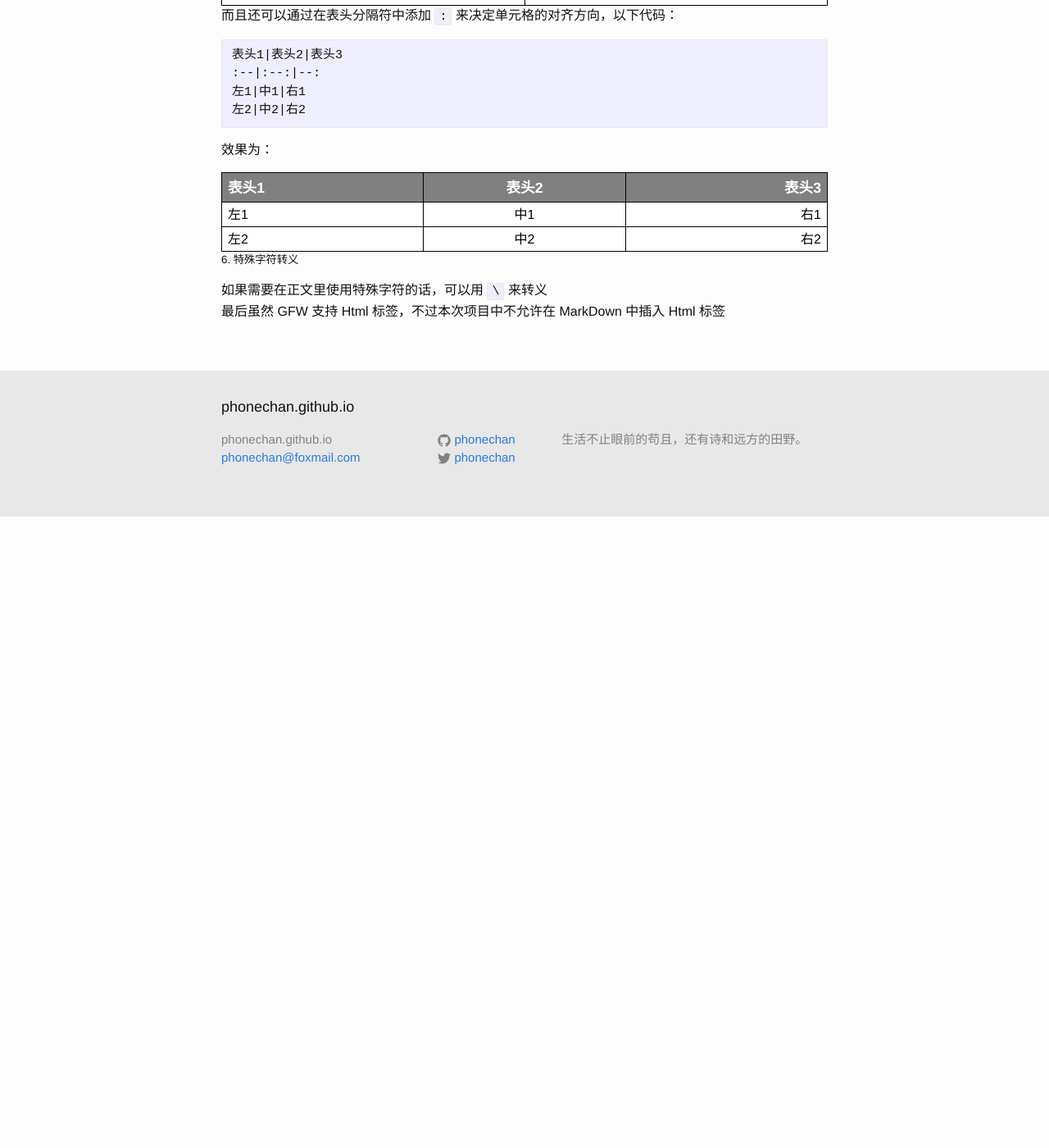
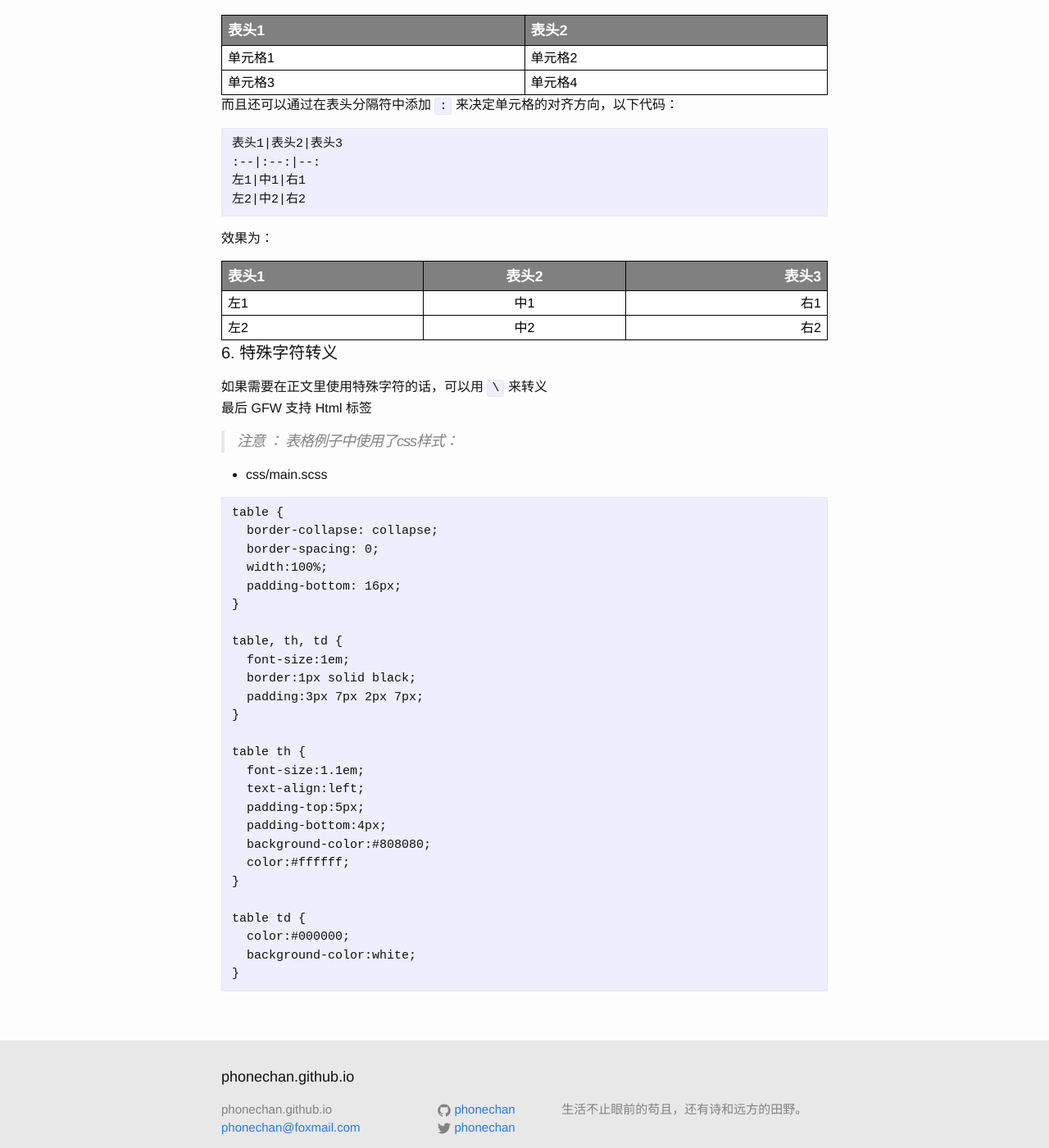
Before and after one commit to phonechan/phonechan.github.io, a Jekyll site: the page built from _posts/2016-03-25-markdown-grammar.md, in a window 1280 px wide and 1400 px high, scrolled down 3718 px. Shown: the whole window at 82% size. Built offline with Jekyll 4.4.1, drawn with Linux system fonts in a browser that asks for light colours; before the commit the page ends 4348 px from its top, so only the background shows below that.

Commit message:
add new empty blog

````diff
--- a/_posts/2016-03-11-commit-message.markdown
+++ b/_posts/2016-03-11-commit-message.markdown
@@ -2,7 +2,7 @@
 layout: post
 title:  "Commit message 和 Change log 编写指南"
 date:   2016-03-11 23:07:05 +0800
-categories: jekyll update
+categories: git
 ---
 
 
--- a/_posts/2016-03-14-parcelable-serializable.markdown
+++ b/_posts/2016-03-14-parcelable-serializable.markdown
@@ -2,7 +2,7 @@
 layout: post
 title:  "Android系统中Parcelable和Serializable的区别"
 date:   2016-03-14 11:26:05 +0800
-categories: jekyll update
+categories: android
 ---
 
 
--- a/_posts/2016-03-15-android-test.markdown
+++ b/_posts/2016-03-15-android-test.markdown
@@ -2,7 +2,7 @@
 layout: post
 title:  "在Android Studio中进行单元测试和UI测试"
 date:   2016-03-15 16:52:05 +0800
-categories: jekyll update
+categories: android
 ---
 
 ## 概述
--- a/_posts/2016-03-25-markdown-grammar.md
+++ b/_posts/2016-03-25-markdown-grammar.md
@@ -32,7 +32,7 @@ categories: jekyll update
 
 Tip: 多条新行都会被视为一行
 
-##### 2. 标题
+#### 2. 标题
 
 Markdown 提供了六种规格的标题，分别对应 Html 标签中的`<h1>`-`<h6>`，通过添加不同数量的`#`字符可以实现不同大小的标题，如:
 
@@ -49,9 +49,9 @@ Markdown 提供了六种规格的标题，分别对应 Html 标签中的`<h1>`-`
 
 Tip: \# 越多，标题越小
 
-##### 3. 列表
+#### 3. 列表
 
-###### 3.1 有序列表
+#### 3.1 有序列表
 
 数字 + . + 空格即可，以下代码：
 
@@ -66,7 +66,7 @@ Tip: \# 越多，标题越小
 2. 项目2
 3. 项目3
 
-###### 3.2 无序列表
+#### 3.2 无序列表
 
 以 * 和空格开头即可，以下代码:
 
@@ -82,7 +82,7 @@ Tip: \# 越多，标题越小
 * 项目2
 * 项目3
 
-###### 3.3 子项目表示：
+#### 3.3 子项目表示：
 
 子项目缩进一个 tab 并加 * 和 空格表示，以下代码：
 
@@ -102,7 +102,7 @@ Tip: \# 越多，标题越小
 * 项目2
     * 子项目1
 
-##### 4. 代码块
+#### 4. 代码块
 
 以 \`\`\` 和 \`\`\` 包含，以下代码：
 <pre><code>
@@ -151,7 +151,7 @@ def hello():
     print 'Hello World!'
 ```
 
-##### 5. 表格
+#### 5. 表格
 
 标准的 Markdown 中并不支持表格，但 GFM 可以，表头前空一行，以 `---`  做为表头分隔，以 `|` 做为列分隔，以下代码：
 
@@ -185,7 +185,40 @@ def hello():
 左1|中1|右1
 左2|中2|右2
 
-##### 6. 特殊字符转义
+#### 6. 特殊字符转义
 
 如果需要在正文里使用特殊字符的话，可以用 `\` 来转义
-最后虽然 GFW 支持 Html 标签，不过本次项目中不允许在 MarkDown 中插入 Html 标签
+最后 GFW 支持 Html 标签
+
+> 注意 ： 表格例子中使用了css样式：
+
+* css/main.scss
+
+```
+table {
+  border-collapse: collapse;
+  border-spacing: 0;
+  width:100%;
+  padding-bottom: 16px;
+}
+
+table, th, td {
+  font-size:1em;
+  border:1px solid black;
+  padding:3px 7px 2px 7px;
+}
+
+table th {
+  font-size:1.1em;
+  text-align:left;
+  padding-top:5px;
+  padding-bottom:4px;
+  background-color:#808080;
+  color:#ffffff;
+}
+
+table td {
+  color:#000000;
+  background-color:white;
+}
+```
````
Also changed, not shown: other parts of _posts/2016-03-25-markdown-grammar.md (+5 -5 lines), _posts/2016-03-30-android-aidl.md (added, +7 -0 lines), about.md (+1 -1 lines), 4 other files.
